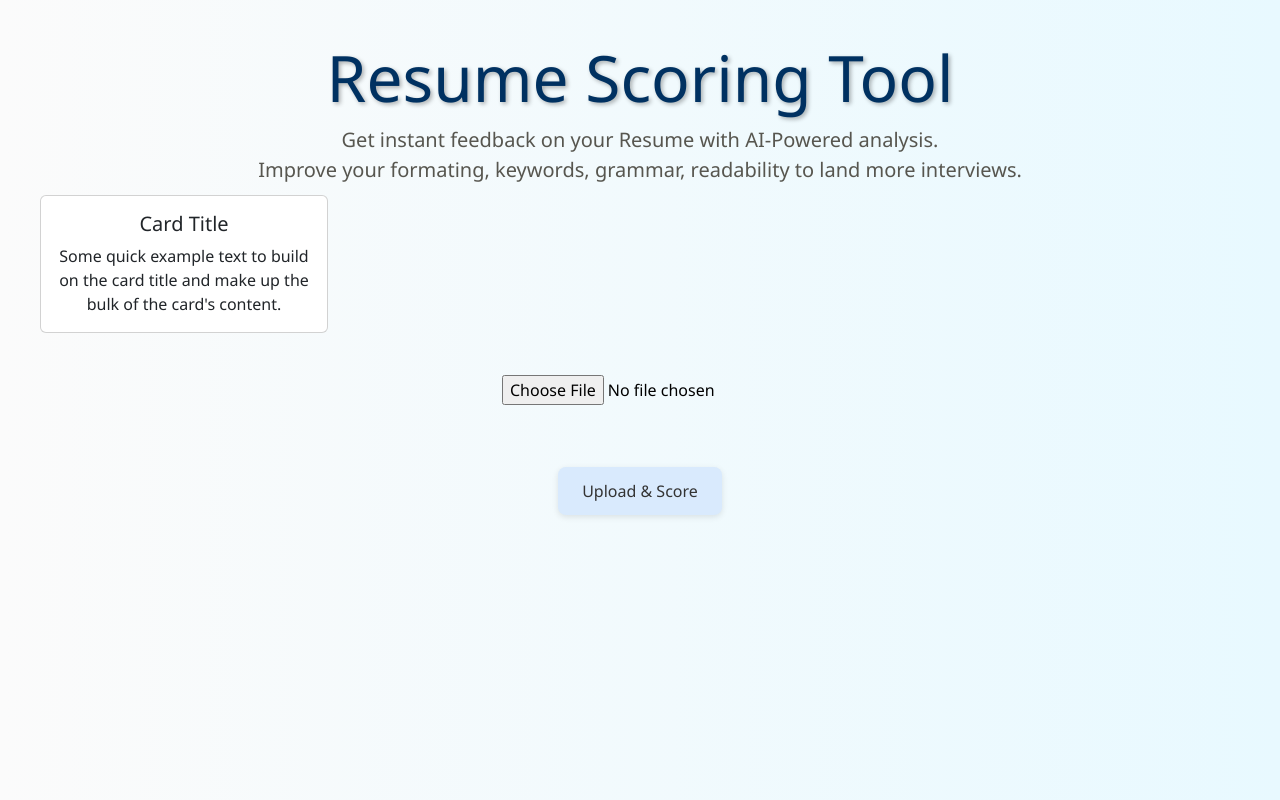
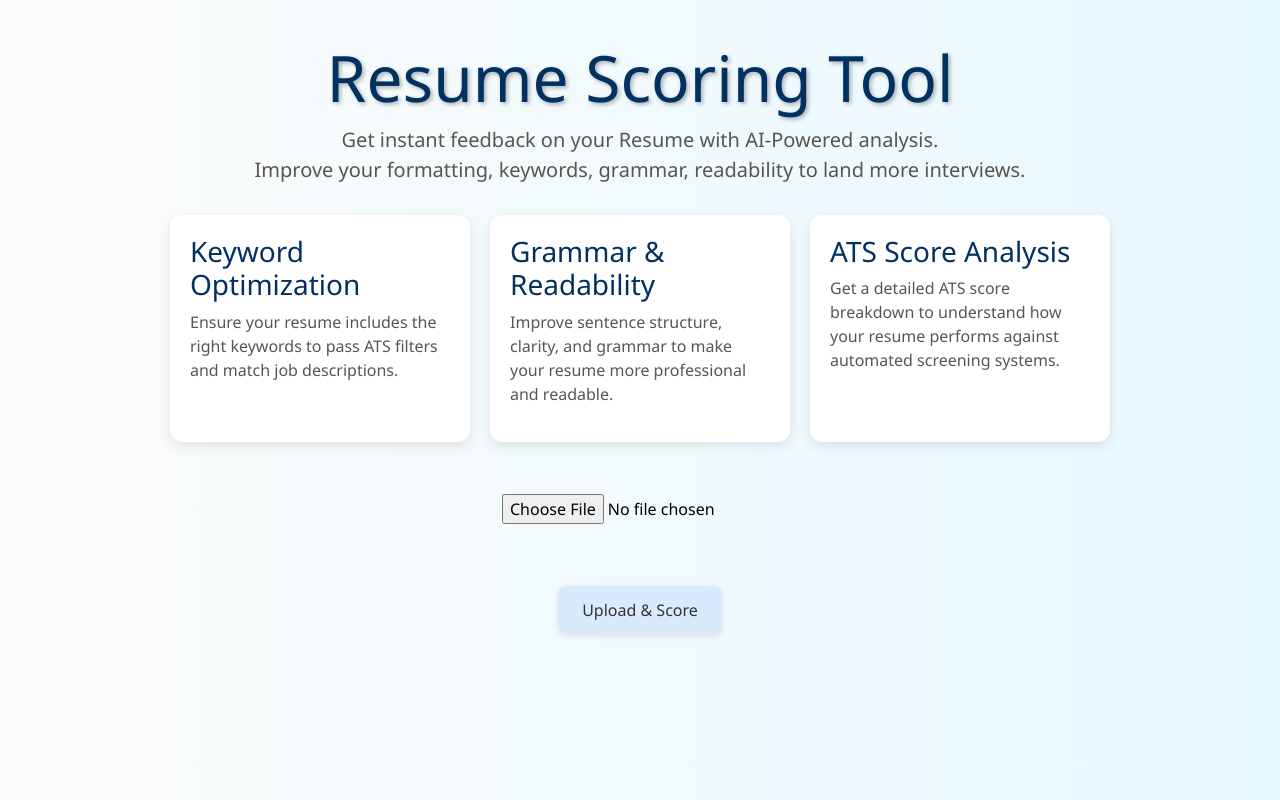
Before and after one commit to rajdeep-office/Resume-agent, a React (Create React App) app in the folder frontend/: page / in a window 1280 px wide. Built offline with nearby package versions, Linux system fonts and the light colour scheme.

Commit message:
Update App.js

```diff
--- a/frontend/src/App.js
+++ b/frontend/src/App.js
@@ -1,6 +1,5 @@
 import React from "react";
 import UploadResume from "./components/UploadResume";
-import Card from "./components/Card";
 
 function App() {
   return (
@@ -17,23 +16,89 @@ function App() {
         style={{
           fontSize: "4rem",
           textShadow: "2px 2px 4px rgba(0,0,0,0.3)",
-          color:"#003161",
+          color: "#003161",
         }}
-      >Resume Scoring Tool</h1>
-       <p
+      >
+        Resume Scoring Tool
+      </h1>
+      <p
+        style={{
+          fontSize: "20px",
+          marginBottom: "30px",
+          color: "#57564F",
+        }}
+      >
+        Get instant feedback on your Resume with AI-Powered analysis. <br />
+        Improve your formatting, keywords, grammar, readability to land more
+        interviews.
+      </p>
+
+      {/* Cards Section */}
+      <div
+        style={{
+          display: "flex",
+          justifyContent: "center",
+          gap: "20px",
+          flexWrap: "wrap",
+          marginBottom: "40px",
+        }}
+      >
+        {/* Card 1 */}
+        <div
           style={{
-          fontSize: "20px",
-          marginBottom: "10px",
-          color:"#57564F",
+            backgroundColor: "#ffffff",
+            borderRadius: "12px",
+            boxShadow: "0 4px 12px rgba(0,0,0,0.1)",
+            padding: "20px",
+            width: "300px",
+            textAlign: "left",
           }}
-      >
-      Get instant feedback on your Resume with AI-Powered analysis. <br/>
-      Improve your formating, keywords, grammar, readability to land more interviews.</p>
-        <Card />
-             <UploadResume />
-      <div style={{ marginTop: "20px" }}>
+        >
+          <h3 style={{ color: "#003161" }}>Keyword Optimization</h3>
+          <p style={{ color: "#57564F" }}>
+            Ensure your resume includes the right keywords to pass ATS filters
+            and match job descriptions.
+          </p>
+        </div>
 
+        {/* Card 2 */}
+        <div
+          style={{
+            backgroundColor: "#ffffff",
+            borderRadius: "12px",
+            boxShadow: "0 4px 12px rgba(0,0,0,0.1)",
+            padding: "20px",
+            width: "300px",
+            textAlign: "left",
+          }}
+        >
+          <h3 style={{ color: "#003161" }}>Grammar & Readability</h3>
+          <p style={{ color: "#57564F" }}>
+            Improve sentence structure, clarity, and grammar to make your resume
+            more professional and readable.
+          </p>
+        </div>
+
+        {/* Card 3 */}
+        <div
+          style={{
+            backgroundColor: "#ffffff",
+            borderRadius: "12px",
+            boxShadow: "0 4px 12px rgba(0,0,0,0.1)",
+            padding: "20px",
+            width: "300px",
+            textAlign: "left",
+          }}
+        >
+          <h3 style={{ color: "#003161" }}>ATS Score Analysis</h3>
+          <p style={{ color: "#57564F" }}>
+            Get a detailed ATS score breakdown to understand how your resume
+            performs against automated screening systems.
+          </p>
+        </div>
       </div>
+
+      <UploadResume />
     </div>
   );
 }
```
